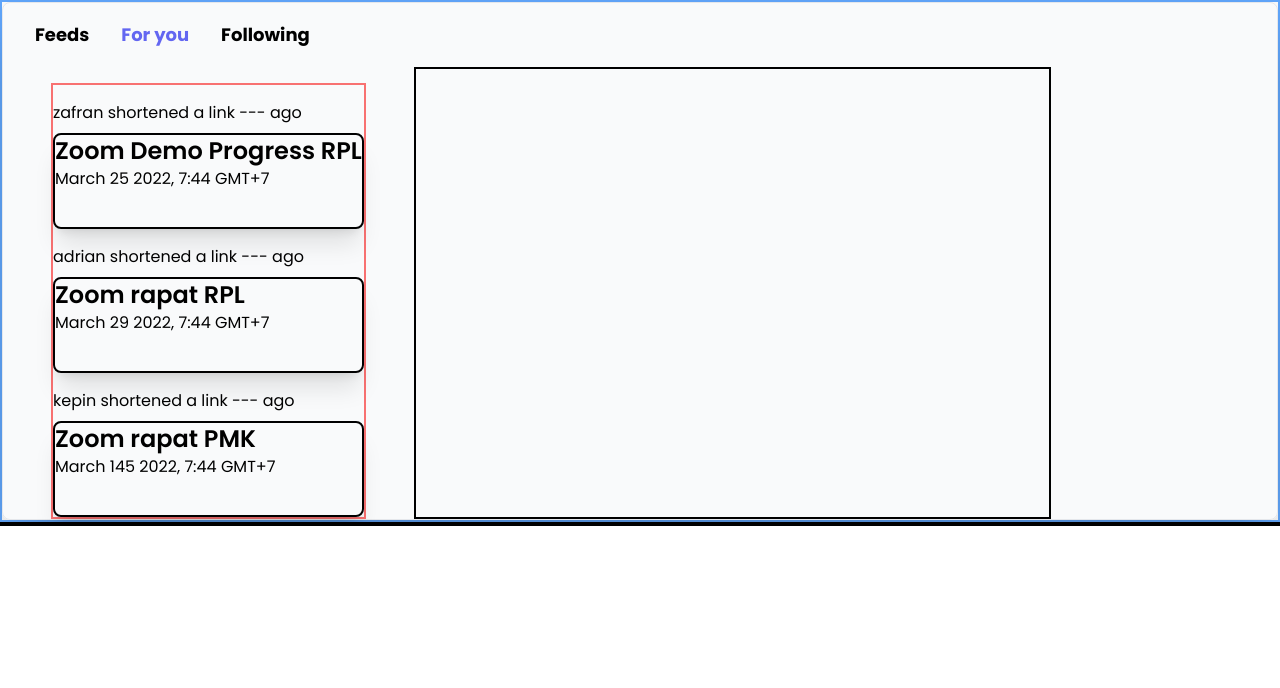
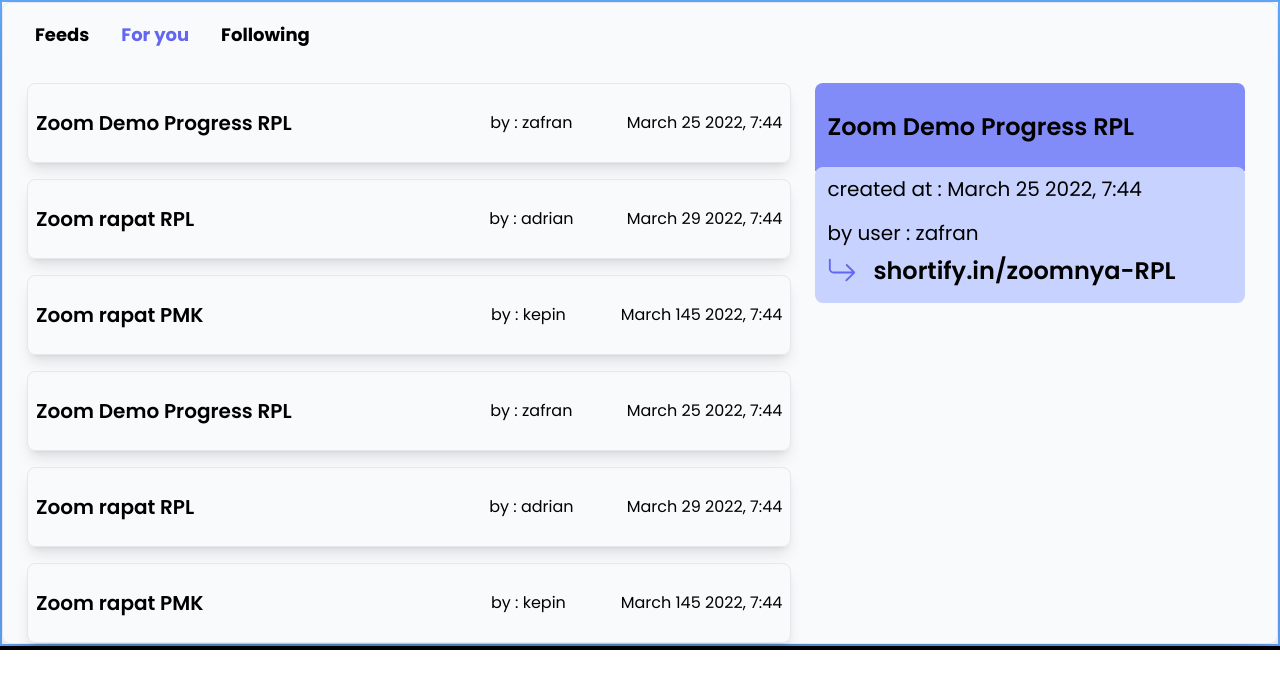
Before and after one commit to Kelompok3RPLJaya/urlshortener-frontend, a Next.js app: page /sections/Feeds in a window 1280 px wide. Shown: the top 688 px of the page. Built offline with nearby package versions, Linux system fonts and the light colour scheme.

Commit message:
feat details section/card for feeds, fix responsiveness

```diff
--- a/package.json
+++ b/package.json
@@ -21,7 +21,6 @@
     "react-dom": "18.2.0",
     "react-hook-form": "^7.43.7",
     "react-icons": "^4.8.0",
-    "swiper": "^9.1.1",
     "typescript": "5.0.2"
   },
   "devDependencies": {
--- /dev/null
+++ b/src/components/DetailFeeds.tsx
@@ -0,0 +1,19 @@
+import React from "react";
+import { BsArrowReturnRight } from "react-icons/bs";
+
+const DetailFeeds = () => {
+  return (
+    <div
+      id="detailcard"
+      className=" w-[50%] mr-[3rem] mt-[1rem] hidden sm:inline relative"
+    >
+      <div className="z-0 h-[50%] rounded-lg bg-indigo-400">
+
+      </div>
+
+      <div className="z-10 h-[50%] w-full rounded-lg bg-indigo-200 absolute top-[40%] transform -translate-y-1/2"></div>
+    </div>
+  );
+};
+
+export default DetailFeeds;
--- /dev/null
+++ b/src/components/FeedsLinkCard.tsx
@@ -0,0 +1,25 @@
+import React from "react";
+
+interface FeedsProp {
+  user: string;
+  title: string;
+  time: string;
+  url: string;
+}
+
+const FeedsLinkCard = ({ user, title, time, url }: FeedsProp) => {
+  return (
+    <div
+      key={user}
+      className="flex justify-between min-h-[5rem] items-center rounded-lg shadow-lg border-[0.1rem] mt-[1rem] px-[0.5rem]"
+    >
+      <h1 className="font-semibold text-md w-[10rem] md:text-xl xl:w-[25rem] lg:w-[15rem]">
+        {title}
+      </h1>
+      <h1>by : {user}</h1>
+      <h1 className="">{time}</h1>
+    </div>
+  );
+};
+
+export default FeedsLinkCard;
--- a/src/components/Following.tsx
+++ b/src/components/Following.tsx
@@ -1,14 +1,46 @@
-import React from 'react'
+import React from "react";
+import Linkcard from "@/components/FeedsLinkCard";
+export const feeds = [
+  {
+    user: "dafian",
+    title: "Zoom Demo Progress RPL (following)",
+    time: "March 25 2022, 7:44",
+    url: "shortify.in/zoomnyaRPL",
+  },
+  {
+    user: "adrian",
+    title: "Zoom rapat RPL (follwoing)",
+    time: "March 29 2022, 7:44",
+    url: "shortify.in/halomas",
+  },
+  {
+    user: "kepin",
+    title: "Zoom rapat PMK(following)",
+    time: "March 145 2022, 7:44",
+    url: "shortify.in/rapatPMK",
+  },
+];
 
 const Following = () => {
   return (
-    <div>
-        <h1>following</h1>
-        <h1>following</h1>
-        <h1>following</h1>
-        <h1>following</h1>
-    </div>
-  )
-}
+    <>
+      <div className=" border-red-400 border-2 mx-[3rem] w-full">
+        {feeds.map((feed) => (
+          <Linkcard
+            key={feed.user}
+            user={feed.user}
+            title={feed.title}
+            time={feed.time}
+            url={feed.url}
+          />
+        ))}
+      </div>
+      <div
+        id="detailcard"
+        className="border-2 border-black w-[50%] mr-[3rem] mt-[1rem] hidden sm:inline"
+      ></div>
+    </>
+  );
+};
 
-export default Following
+export default Following;
--- a/src/components/Foryou.tsx
+++ b/src/components/Foryou.tsx
@@ -1,9 +1,82 @@
-import React from 'react'
+import React from "react";
+import Linkcard from "@/components/FeedsLinkCard";
+import { BsArrowReturnRight } from "react-icons/bs";
+export const feeds = [
+  {
+    user: "zafran",
+    title: "Zoom Demo Progress RPL",
+    time: "March 25 2022, 7:44 ",
+    url: "shortify.in/zoomnya-RPL",
+  },
+  {
+    user: "adrian",
+    title: "Zoom rapat RPL",
+    time: "March 29 2022, 7:44 ",
+    url: "shortify.in/halomas",
+  },
+  {
+    user: "kepin",
+    title: "Zoom rapat PMK",
+    time: "March 145 2022, 7:44 ",
+    url: "shortify.in/rapatPMK",
+  },
+  {
+    user: "zafran",
+    title: "Zoom Demo Progress RPL",
+    time: "March 25 2022, 7:44 ",
+    url: "shortify.in/zoomnyaRPL",
+  },
+  {
+    user: "adrian",
+    title: "Zoom rapat RPL",
+    time: "March 29 2022, 7:44 ",
+    url: "shortify.in/halomas",
+  },
+  {
+    user: "kepin",
+    title: "Zoom rapat PMK",
+    time: "March 145 2022, 7:44 ",
+    url: "shortify.in/rapatPMK",
+  },
+];
 
 const Foryou = () => {
   return (
-    <div>Foryou</div>
-  )
-}
+    <>
+      <div className=" mx-[1rem] sm:mx-[1.5rem] max-w-full min-w-[60%]">
+        {feeds.map((feed) => (
+          <Linkcard
+            key={feed.user}
+            user={feed.user}
+            title={feed.title}
+            time={feed.time}
+            url={feed.url}
+          />
+        ))}
+      </div>
+      <div
+        id="detailcard"
+        className=" w-[50%] mr-[2rem] mt-[1rem] hidden sm:inline relative"
+      >
+        <div className="flex items-center z-0 min-h-[5.5rem] rounded-t-lg bg-indigo-400">
+          <h1 className="flex items-center max-h-full text-2xl font-semibold px-3">
+            {feeds[0].title}
+          </h1>
+        </div>
+        <div className="z-10 max-h-[50%] w-full rounded-lg bg-indigo-200 absolute top-[40%] transform -translate-y-[8.75rem] text-xl px-3 pb-4">
+          <h1 className="py-2">created at : {feeds[0].time}</h1>
+          <h1 className="py-2">by user : {feeds[0].user}</h1>
 
-export default Foryou
+          <div className="flex flex-row items-center gap-x-4">
+            <BsArrowReturnRight className="text-indigo-500 text-3xl hidden lg:inline" />
+            <h1 className="text-md lg:text-2xl font-semibold ">
+              {feeds[0].url}
+            </h1>
+          </div>
+        </div>
+      </div>
+    </>
+  );
+};
+
+export default Foryou;
--- a/src/components/HomeLinkCard.tsx
+++ /dev/null
@@ -1,27 +0,0 @@
-import React from 'react'
-import { BsArrowReturnRight } from "react-icons/bs";
-
-interface FeedsProp {
-    user: string;
-    title: string;
-    time: string;
-    url: string;
-}
-
-const HomeLinkCard = ({user,title, time, url}: FeedsProp) => {
-  return (
-    <div key={user} className="flex flex-col">
-    <h1 className="mt-[1rem]">
-      {user} shortened a link --- ago
-    </h1>
-    <div className="mt-[0.5rem] border-2 border-black h-[6rem] rounded-lg shadow-xl ">
-      <h1 className="font-semibold text-2xl">{title}</h1>
-      <h1 className="">{time}</h1>
-      <div className="flex flex-row">
-      </div>
-    </div>
-  </div>
-  )
-}
-
-export default HomeLinkCard
--- a/src/pages/sections/Feeds.tsx
+++ b/src/pages/sections/Feeds.tsx
@@ -1,40 +1,37 @@
-import HomeLinkCard from "@/components/HomeLinkCard";
+import HomeLinkCard from "@/components/FeedsLinkCard";
 import { useState } from "react";
 import React from "react";
-import { Swiper, SwiperSlide, useSwiper } from "swiper/react";
-import "swiper/swiper-bundle.css";
 import Foryou from "@/components/Foryou";
+import Following from "@/components/Following";
 
 export const feeds = [
   {
     user: "zafran",
     title: "Zoom Demo Progress RPL",
-    time: "March 25 2022, 7:44 GMT+7",
+    time: "March 25 2022, 7:44 ",
     url: "shortify.in/zoomnyaRPL",
   },
   {
     user: "adrian",
     title: "Zoom rapat RPL",
-    time: "March 29 2022, 7:44 GMT+7",
+    time: "March 29 2022, 7:44 ",
     url: "shortify.in/halomas",
   },
   {
     user: "kepin",
     title: "Zoom rapat PMK",
-    time: "March 145 2022, 7:44 GMT+7",
+    time: "March 145 2022, 7:44 ",
     url: "shortify.in/rapatPMK",
   },
 ];
 
-
-
 const Feeds = () => {
-    const swiper = useSwiper();
-    const[active, setActive] = useState("foryou");
-
-    const updateActive = (value:string) => {
-        setActive(value);
-    }
+  const [active, setActive] = useState("foryou");
+  const [section, setSection] = useState(<Foryou />);
+  const updateActive = (value: string, section: JSX.Element) => {
+    setActive(value);
+    setSection(section);
+  };
 
   return (
     <section className="flex flex-wrap w-full bg-gray-50">
@@ -42,26 +39,29 @@
         <div className="h-full rounded-lg shadow-2xl border-[0.1rem]">
           <div className="flex flex-row h-[4rem] items-center gap-x-[2rem] px-[2rem] font-bold text-xl sm:text-lg">
             <h1 className="">Feeds</h1>
-            <button onClick={() => swiper && swiper.slideNext()} className={`${active == "foryou" ? "text-indigo-500": "text-black"}`}>For you</button>
-            <button onClick={() => swiper && swiper.slidePrev()} className={`${active == "following" ? "text-indigo-500": "text-black"}`}>Following</button>
+            <button
+              onClick={() => {
+                updateActive("foryou", <Foryou />);
+              }}
+              className={`${
+                active == "foryou" ? "text-indigo-500" : "text-black"
+              }`}
+            >
+              For you
+            </button>
+            <button
+              onClick={() => {
+                updateActive("following", <Following />);
+              }}
+              className={`${
+                active == "following" ? "text-indigo-500" : "text-black"
+              }`}
+            >
+              Following
+            </button>
           </div>
 
-          <div className="flex flex-row w-full">
-            <div className="mt-[1rem] border-red-400 border-2 mx-[3rem]">
-              {feeds.map((feed) => (
-                <HomeLinkCard
-                  key={feed.user}
-                  user={feed.user}
-                  title={feed.title}
-                  time={feed.time}
-                  url={feed.url}
-                />
-              ))}
-            </div>
-            <div id="detailcard" className="border-2 border-black w-[50%] mr-[3rem]">
-
-            </div>
-          </div>
+          <div className="flex flex-row w-full">{active ? section : null}</div>
         </div>
       </div>
       <div className="w-full border-2 border-black"></div>
--- a/src/pages/sections/Homepage.tsx
+++ b/src/pages/sections/Homepage.tsx
@@ -1,4 +1,4 @@
-import HomeLinkCard from "@/components/HomeLinkCard";
+import HomeLinkCard from "@/components/FeedsLinkCard";
 import React from "react";
 import Hero from "../Hero";
 
```
Also changed, not shown: 1 other file (tests, documents, lock files or other folders).
